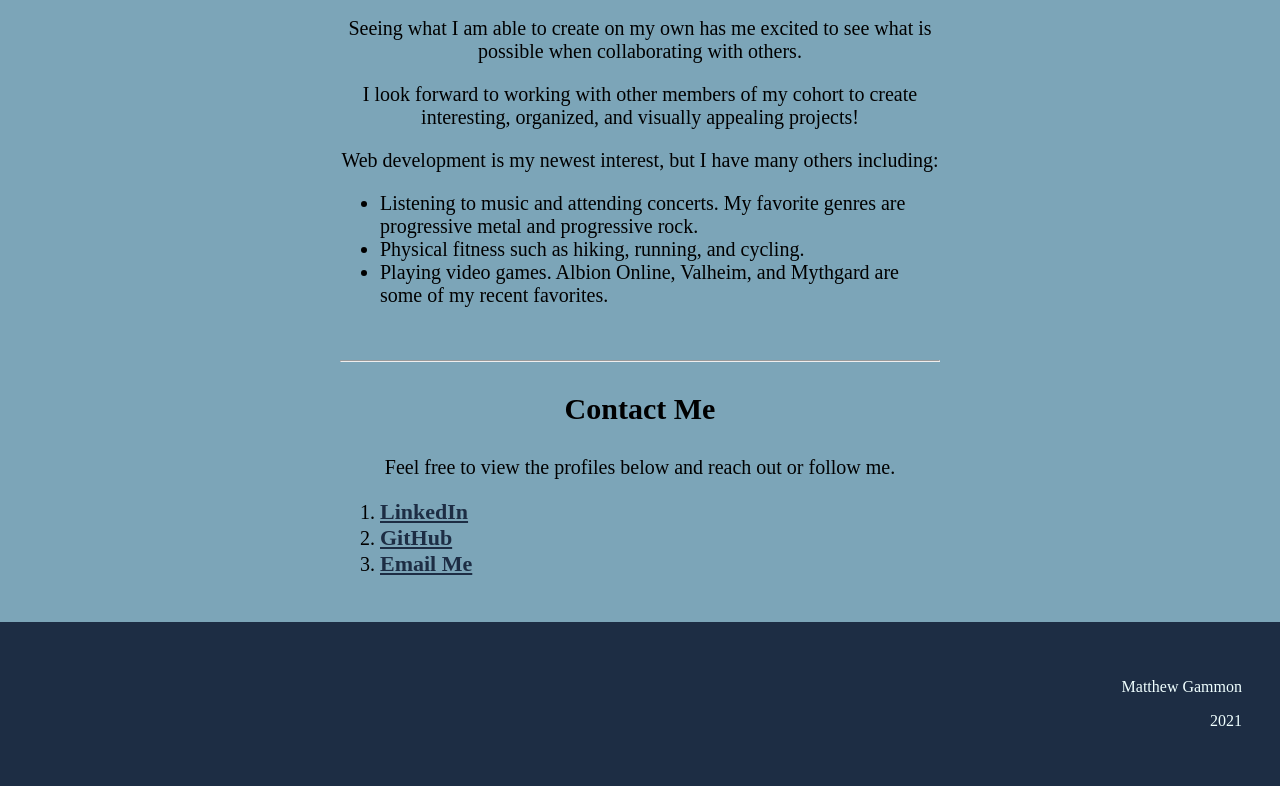
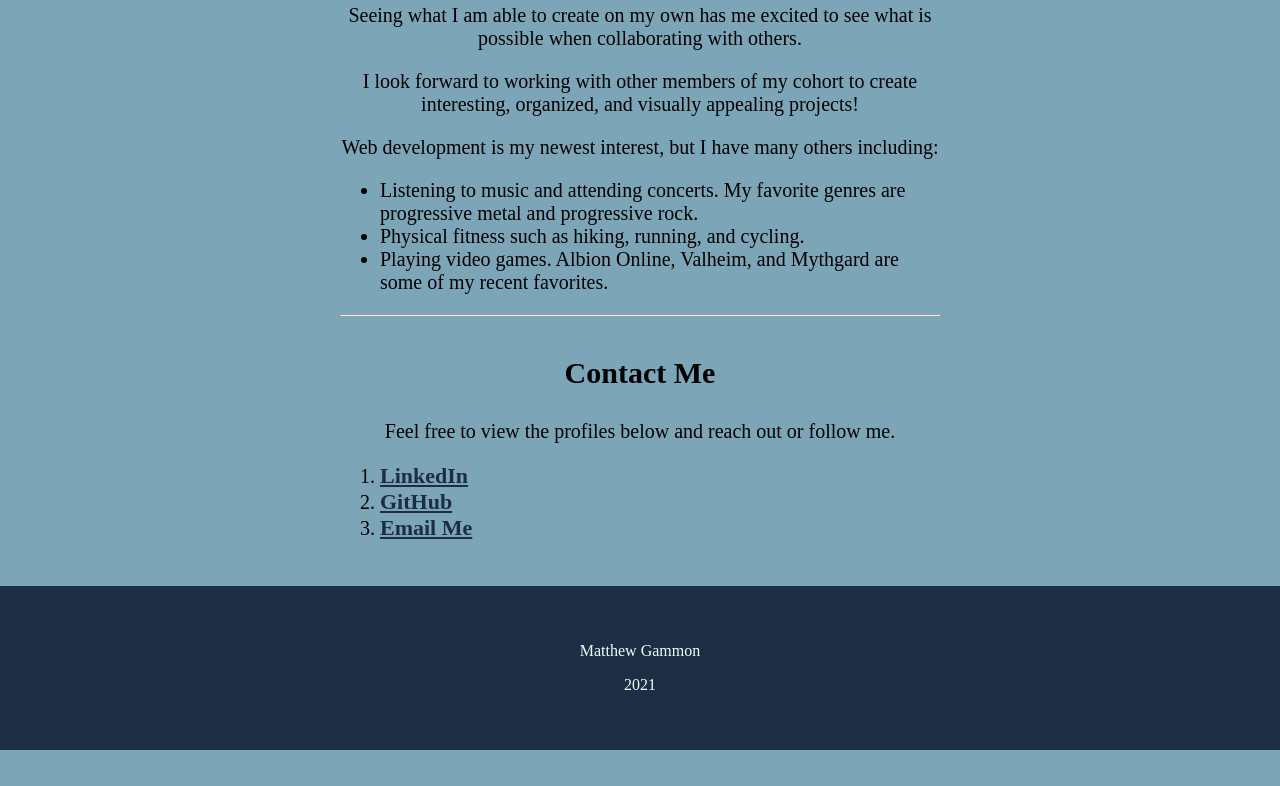
Before and after one commit to MatthewGammon/Portfolio-Webpage, a plain HTML site: page index.html in a window 1280 px wide. Shown: the part 1688-2474 px from the top of the page. After the commit the page ends 2438 px from the top, so only its background shows below. Drawn offline with Linux system fonts and the light colour scheme.

Commit message:
Added: Padding to the top of h3s. Changed: Some CSS comments to reflect previous h2 & h3 swap. Removed: <br>s that I was using as padding.

```diff
--- a/index.html
+++ b/index.html
@@ -4,7 +4,7 @@
   <head>
     <meta charset="utf-8">
     <meta name="viewport" content="width=device-width, initial-scale=1.0">
-    <title>Matthew Gammon | Webdev Student</title>
+    <title>Matthew Gammon | Web Dev Student</title>
     <meta name="author" content="Matthew Gammon">
     <meta name="description" content="This is a simple portfolio webpage for Matthew Gammon, a current web dev student.">
     <link href="images/favicon-mg.png" rel="shortcut icon"  type="image/x-icon" />
@@ -18,17 +18,16 @@
       <!-- the nav bar contains two buttons that when clicked, scroll the page down to the corresponding section. This isn't super function on a small page like this, but can be very useful in larger pages.-->
       <nav>
         <a href="#about-me" class="button"> About Me </a>
-          <a href="#contact-me" class="button"> Contact Info </a>
+        <a href="#contact-me" class="button"> Contact Info </a>
       </nav>
     </header>
 
     <main>
-      <!-- This section pulls an image from the images folder, provides text to display in case the image fails to show, sets the width of the image and centers it within the page. -->
+      <!-- This section pulls an image from the images folder, provides text to display in case the image fails to show, sets the width and height of the image and centers it within the page. -->
       <img src="images/matthew-firetower.jpg" alt="Matthew Looking Out From Firetower" width="650" height="850" class="image-center">
       <article>
         <h3 id="about-me">An Introduction</h3>
         <p>My name is <b>Matthew Gammon</b> and I am web development student living in <b>Norway, Maine.</b></p>
-        <br>
 
         <hr>
 
@@ -44,30 +43,28 @@
           <li>Physical fitness such as hiking, running, and cycling.</li>
           <li>Playing video games. Albion Online, Valheim, and Mythgard are some of my recent favorites.</li>
           </ul>
-          <br>
 
         <hr>
 
-        <div id="contact-me">
-        <h3>Contact Me</h3>
+        <h3 id="contact-me">Contact Me</h3>
         <p>Feel free to view the profiles below and reach out or follow me.</p>
-        <!-- creates an ordered list with numbers that ascend with each list item -->
+        <!-- creates an ordered list with numbers that increment with each list item -->
           <ol>
             <!-- the next two list items are links that open in a new tab, appear bold, and are semantically important -->
             <li><a href="https://www.linkedin.com/in/matthew-gammon-955b0720a/" target="_blank"><strong>LinkedIn</strong></a></li>
             <li><a href="https://github.com/MatthewGammon" target="_blank"><strong>GitHub</strong></a></li>
             <!-- the next list item opens (or prompts to open) the user's default email and inputs my personal email into the send bar -->
             <li><a href="mailto:mgammon91@gmail.com"><strong>Email Me</strong></a></li>
-            </ol>
-            </article>
+           </ol>
 
+       </article>
 
-    </main>
+     </main>
 
     <footer>
       <p>Matthew Gammon</p>
       <p>2021</p>
     </footer>
 
-    </body>
-    </html>
+   </body>
+ </html>
--- a/style.css
+++ b/style.css
@@ -60,13 +60,14 @@ article {
   margin-left: auto;
   font-size: 20px;
 }
-/* centers text in all paragraphs in the article element and all h2 elements */
+/* centers text in all paragraphs in the article element and all h3 elements */
 article p, h3 {
   text-align: center;
 }
 
 h3 {
   font-size: 30px;
+  padding-top: 10px;
 }
 /* these next five all deal with links. Giving them default colors and colors to display when hovered over, clicked, and after they have been visited. */
 nav a:visited {
@@ -88,7 +89,8 @@ article a:active{
 }
 
 footer {
-  text-align: right;
+  font-size: 16px;
+  text-align: center;
   color:azure;
   background: #1D2D44;
   padding: 40px;
```
